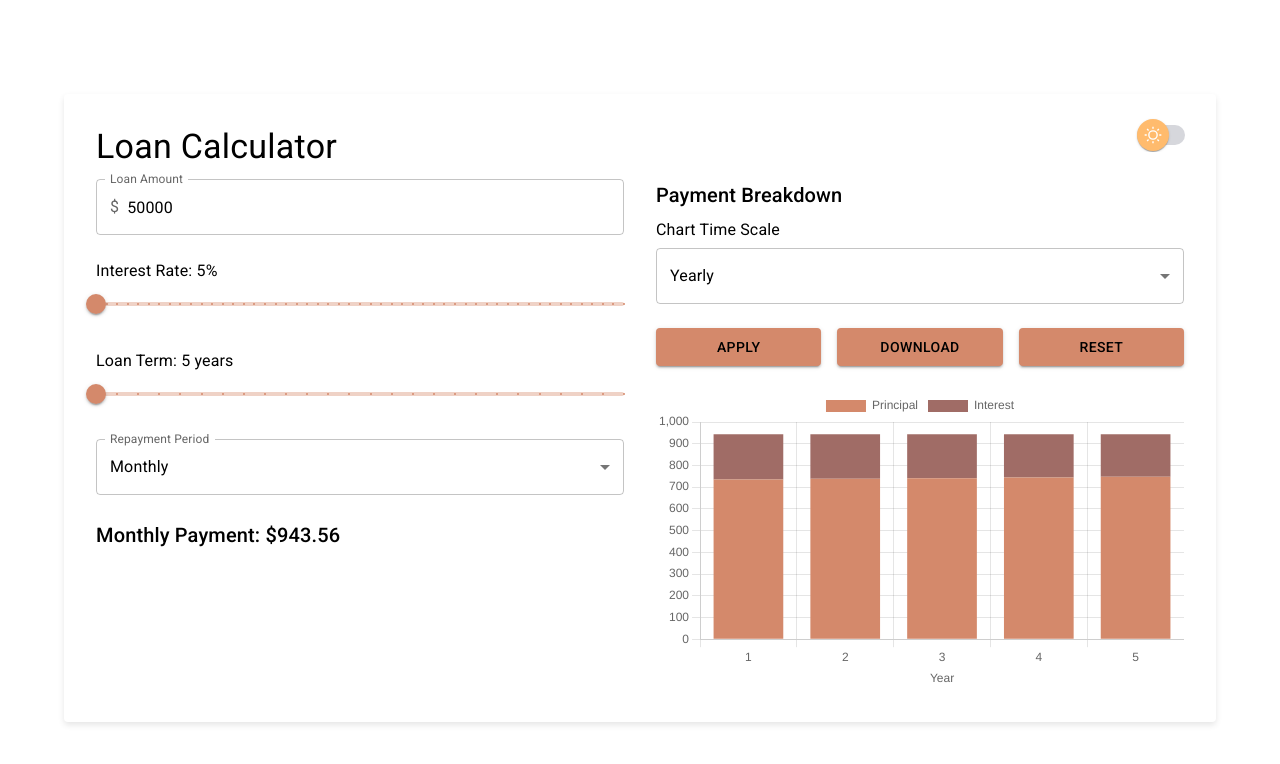
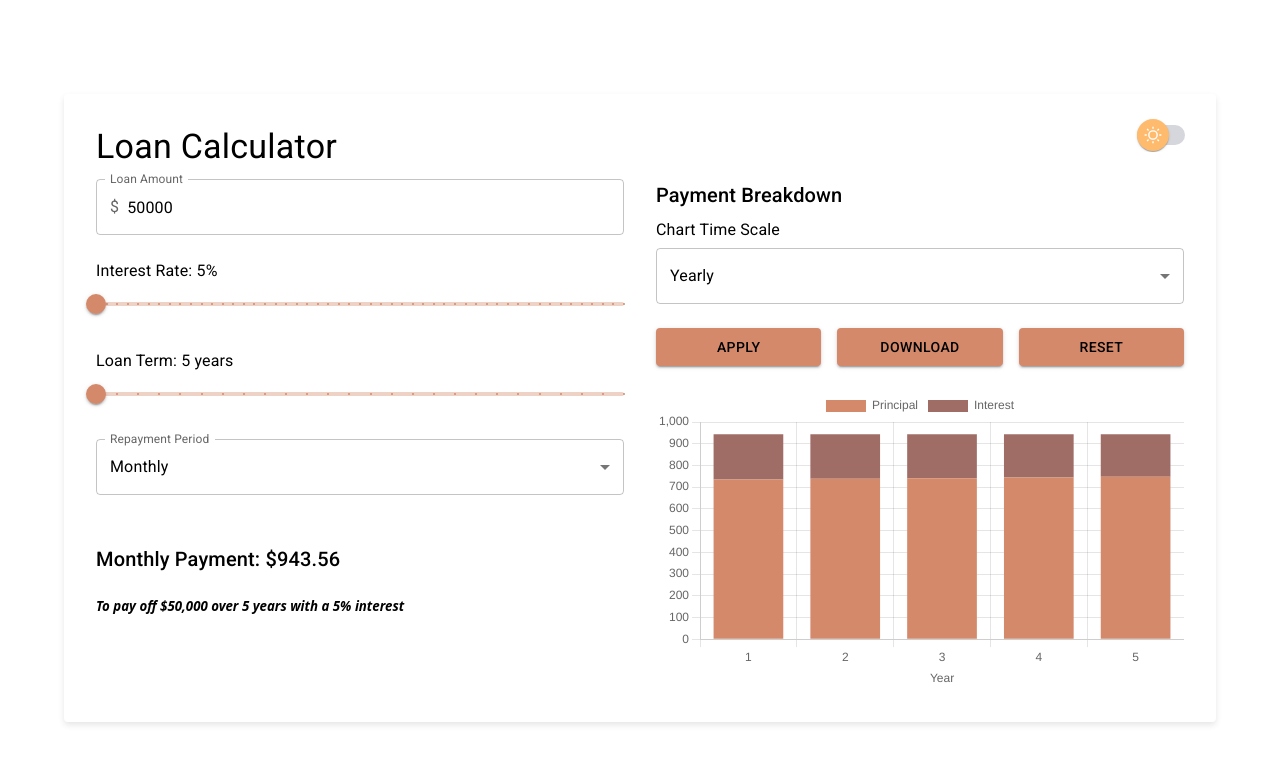
Before and after one commit to IT-gMA/Loan-Calculator-with-Charts, a React (Vite) app: page / in a window 1280 px wide. Shown: the top 764 px of the page. Built offline with nearby package versions, Linux system fonts and the light colour scheme.

Commit message:
Add formatted loan amount display in LoanInputForm component

```diff
--- a/src/components/LoanInputForm/LoanInputForm.tsx
+++ b/src/components/LoanInputForm/LoanInputForm.tsx
@@ -12,6 +12,7 @@ import {
 } from '@mui/material';
 
 type Period = 'weekly' | 'fortnightly' | 'monthly';
+import {numberWithCommas} from '../../utils/UtilFunctions';
 
 interface LoanInputFormProps {
   loanAmount: number;
@@ -132,10 +133,11 @@ const LoanInputForm = ({
         </FormControl>
       </Box>
 
-      <Box sx={{ mb: 3 }}>
+      <Box sx={{ mb: 3 }}><br></br>
         <Typography variant="h6">
           {period.charAt(0).toUpperCase() + period.slice(1)} Payment: ${payment.toFixed(2)}
         </Typography>
+        <i><h5>To pay off ${numberWithCommas(loanAmount)} over {years} year{years > 1 ? 's' : ''} with a {interestRate}% interest</h5></i>
       </Box>
     </Grid>
   );
```
